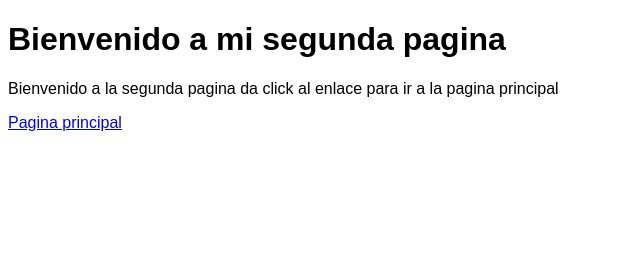
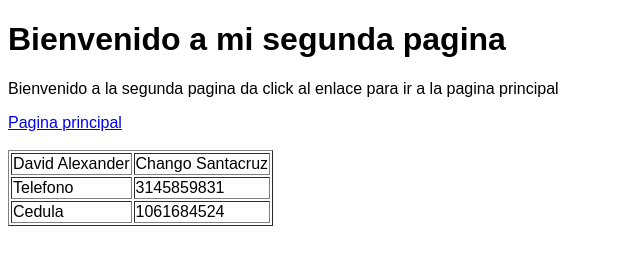
Before and after one commit to Alexander-Santacruz/David-Santacruz-1061684524, a plain HTML site: page index2.html in a window 1280 px wide. Shown: the whole page, without its empty margins (0-640 px from the left). Drawn offline with Linux system fonts and the light colour scheme.

Commit message:
version02

```diff
--- a/index2.html
+++ b/index2.html
@@ -13,6 +13,25 @@
     <h1>Bienvenido a mi segunda pagina</h1>
     <p>Bienvenido a la segunda pagina da click al enlace para ir a la pagina principal</p>
     <a href="index.html">Pagina principal</a>
+    <br>
+    <br>
+    <table border="1">
+
+        <tr>
+            <td>David Alexander</td>
+            <td>Chango Santacruz</td>
+        </tr>
+          <tr>
+            <td>Telefono</td>
+            <td>3145859831</td>
+        </tr>
+        <tr>
+            <td>Cedula</td>
+            <td>1061684524</td>
+        </tr>
+
+
+    </table>
 
 </body>
 </html>
```
